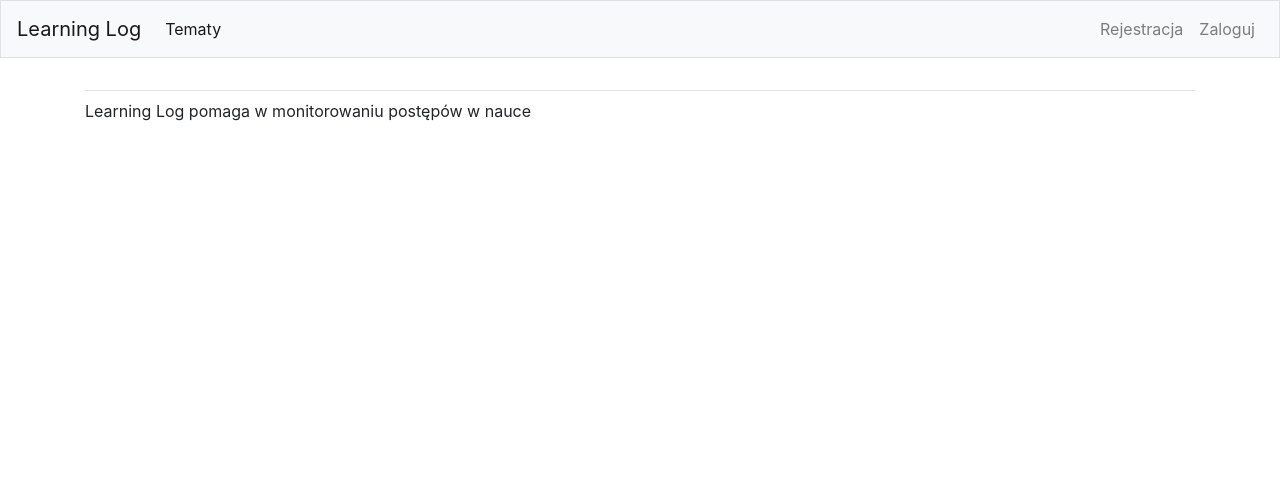
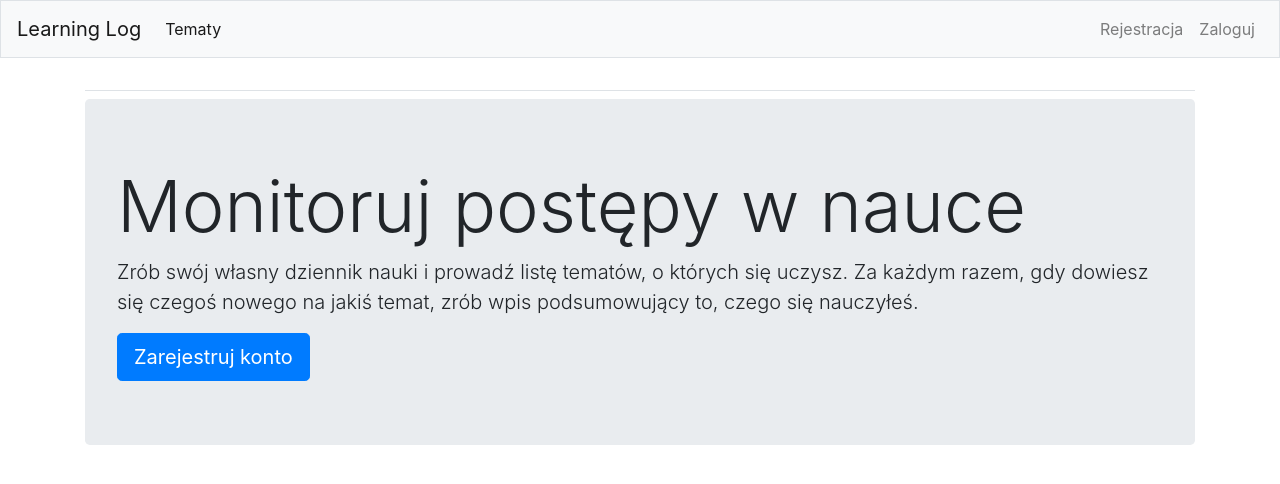
Before and after one commit to rucpata/LearningLog, a Django app: page / in a window 1280 px wide. Shown: the top 484 px of the page. Run offline with Django 3.2, Linux system fonts and the light colour scheme; some libraries are stand-ins or nearby versions.

Commit message:
jumbotron home page

```diff
--- a/learning_logs/templates/learning_logs/index.html
+++ b/learning_logs/templates/learning_logs/index.html
@@ -1,5 +1,14 @@
 {% extends 'learning_logs/base.html'%}
 
 {% block content %}
-    <p>Learning Log pomaga w monitorowaniu postępów w nauce</p>
+    <div class="jumbotron">
+        <h1 class="display-3">Monitoruj postępy w nauce</h1>
+
+        <p class="lead">Zrób swój własny dziennik nauki i prowadź listę tematów, o których się uczysz. Za
+        każdym razem, gdy dowiesz się czegoś nowego na jakiś temat, zrób wpis podsumowujący to, czego
+        się nauczyłeś.</p>
+
+        <a class="btn btn-primary btn-lg" href="{% url 'users:register' %}"
+        role="button">Zarejestruj konto</a>
+    </div>
 {% endblock content%}
```
Also changed, not shown: db.sqlite3.
